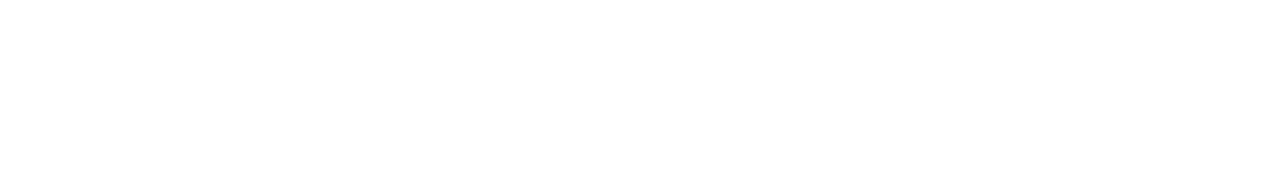
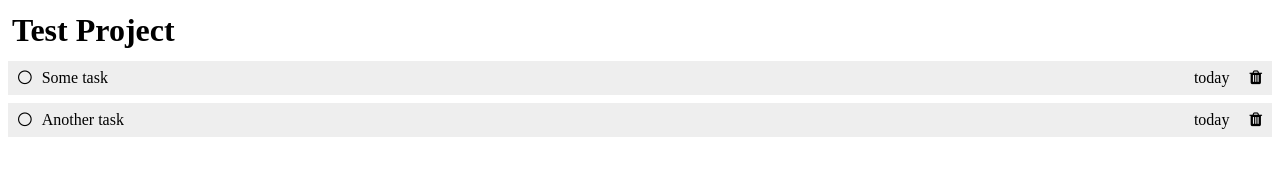
Before and after one commit to Burningstone91/odin-todo-list, a website built with webpack: page src/index.html in a window 1280 px wide. Built offline with nearby package versions, Linux system fonts and the light colour scheme.

Commit message:
Add DOM manipulations for rendering a project and its tasks incl. basic styling

```diff
--- /dev/null
+++ b/src/dom.js
@@ -0,0 +1,34 @@
+import { Storage } from "./storage";
+import { Project } from "./projects";
+import { Task } from "./tasks";
+
+class DOM {
+  static renderProject(projectTitle) {
+    document.querySelector(".project-title").textContent = projectTitle;
+
+    const tasks = Storage.getTasksFromStorage()
+      .getProject(projectTitle)
+      .getTasks();
+    tasks.forEach((task) => DOM.renderTask(task));
+  }
+
+  static renderTask(task) {
+    const tasksDiv = document.querySelector(".tasks");
+
+    const taskElement = document.createElement("div");
+    taskElement.classList.add("task-item");
+    taskElement.innerHTML = `
+      <button class="btn complete">
+        <i class="fa fa-circle-thin"></i>
+      </button>
+      <p class="task-title">${task.getTitle()}</p>
+      <p class="task-due-date">${task.getDueDate()}</p>
+      <button class="btn remove">
+        <i class="fa fa-trash"></i>
+      </button>
+    `;
+    tasksDiv.appendChild(taskElement);
+  }
+}
+
+export { DOM };
--- a/src/index.html
+++ b/src/index.html
@@ -4,8 +4,14 @@
   <meta charset="UTF-8">
   <meta name="viewport" content="width=device-width, initial-scale=1.0">
   <title>ToDo List</title>
+	<link rel="stylesheet" href="https://cdnjs.cloudflare.com/ajax/libs/font-awesome/4.7.0/css/font-awesome.min.css">
 </head>
 <body>
+	<div class="project">
+		<h1 class="project-title">Project Title</h1>
+			<div class="tasks">
 
+			</div>
+	</div>
 </body>
 </html>
--- a/src/index.js
+++ b/src/index.js
@@ -2,6 +2,7 @@ import "./styles.css";
 import { Storage } from "./storage";
 import { Project } from "./projects";
 import { Task } from "./tasks";
+import { DOM } from "./dom";
 
 const proj = new Project("Test Project");
 const proj2 = new Project("Second Test");
@@ -12,6 +13,7 @@ const task2 = new Task("Another task", "some desc", "today", "low");
 Storage.addProject(proj);
 Storage.addTask("Test Project", task1);
 Storage.addTask("Test Project", task2);
-Storage.removeTask("Test Project", "Some task");
 
 console.log(Storage.getTasksFromStorage());
+
+DOM.renderProject("Test Project");
--- a/src/projects.js
+++ b/src/projects.js
@@ -20,6 +20,10 @@ class Project {
     this.tasks = tasks;
   }
 
+  getTask(taskTitle) {
+    return this.tasks.find((task) => task.getTitle() === taskTitle);
+  }
+
   addTask(newTask) {
     if (this.tasks.find((task) => task.getTitle() === newTask.title)) return;
     this.tasks.push(newTask);
--- a/src/storage.js
+++ b/src/storage.js
@@ -53,8 +53,6 @@ class Storage {
     tasks.getProject(projectTitle).removeTask(taskTitle);
     Storage.saveTasksInStorage(tasks);
   }
-
-  // Add static methods for adding/removing projects and tasks, as well as editing tasks
 }
 
 export { Storage };
--- a/src/styles.css
+++ b/src/styles.css
@@ -0,0 +1,40 @@
+* {
+  margin: 0;
+  padding: 0;
+  box-sizing: border-box;
+}
+
+.project-title {
+  margin: 12px;
+}
+
+.task-item {
+  display: flex;
+  align-items: center;
+  margin: 8px;
+  background-color: #eee;
+  cursor: pointer;
+}
+
+.task-item:hover {
+  transform: scale(1.003);
+  box-shadow: 3px 3px 5px 2px rgba(0, 0, 0, 0.2);
+}
+
+.task-due-date {
+  margin-left: auto;
+  margin-right: 10px;
+}
+
+.btn {
+  background: none;
+  border: none;
+  color: black;
+  padding: 8px 10px;
+  font-size: 16px;
+  cursor: pointer;
+}
+
+.btn.remove:hover {
+  color: red
+}
```
